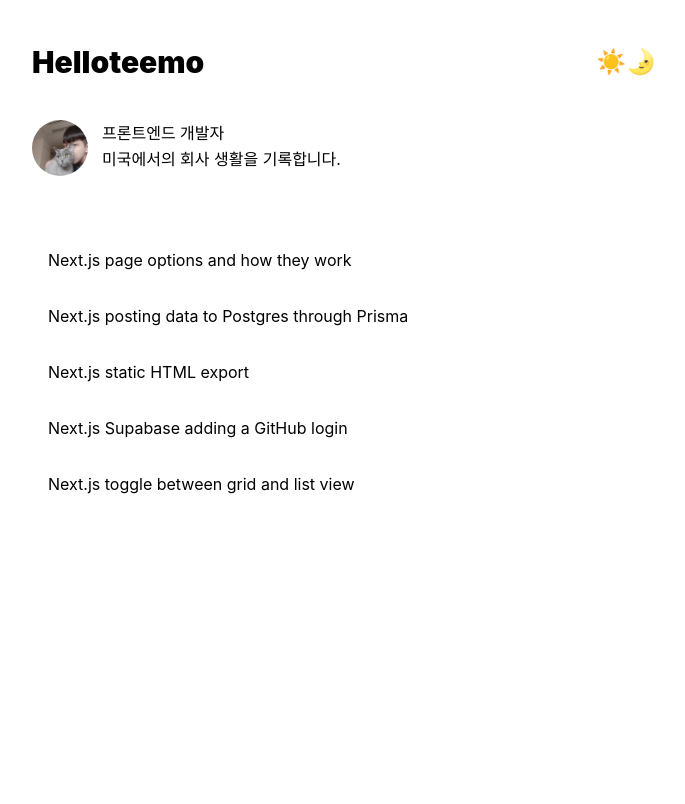
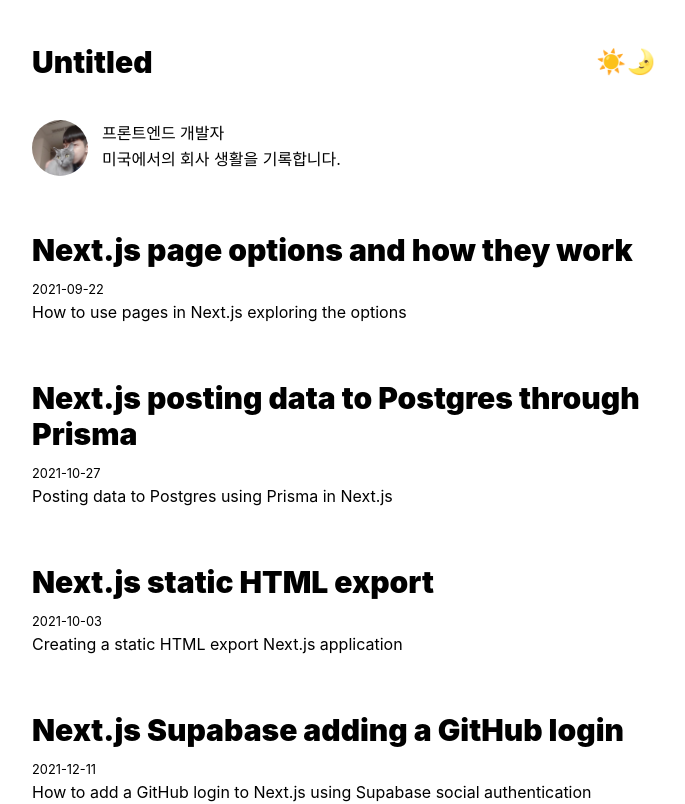
Before and after one commit to dongwook00/richmond, a Next.js app: page / in a window 1280 px wide. Shown: the top 804 px of the page, without its empty margins (296-981 px from the left). Built offline with nearby package versions, Linux system fonts and the light colour scheme.

Commit message:
add Post component

```diff
--- a/components/Header.js
+++ b/components/Header.js
@@ -5,7 +5,7 @@
     <header className="flex justify-between items-center mb-10">
       <Link href="/">
         <a>
-          <h1 className="text-3xl font-black">Helloteemo</h1>
+          <h1 className="text-3xl font-black">Untitled</h1>
         </a>
       </Link>
       <div className="text-2xl">☀️🌛</div>
--- /dev/null
+++ b/components/Post.js
@@ -0,0 +1,19 @@
+import Link from "next/link";
+
+export default function Post({ slug, frontmatter }) {
+  return (
+    <article>
+      <header>
+        <Link href={`/post/${slug}`}>
+          <a>
+            <h3 className="text-3xl font-black mt-14 mb-2">
+              {frontmatter.title}
+            </h3>
+          </a>
+        </Link>
+        <small>{frontmatter.date}</small>
+      </header>
+      <p>{frontmatter.metaDesc}</p>
+    </article>
+  );
+}
--- a/components/layout.js
+++ b/components/layout.js
@@ -7,7 +7,7 @@
       <div className="mx-auto max-w-2xl py-11 px-6">
         <Header />
         <Aside />
-        <main className="container mx-auto flex-1">{children}</main>
+        <main>{children}</main>
       </div>
     </div>
   );
--- a/pages/index.js
+++ b/pages/index.js
@@ -1,6 +1,7 @@
 import fs from "fs";
 import matter from "gray-matter";
 import Link from "next/link";
+import Post from "../components/Post";
 
 export async function getStaticProps() {
   const files = fs.readdirSync("posts");
@@ -23,18 +24,11 @@
 }
 
 export default function Home({ posts }) {
-  console.log("posts", posts);
   return (
-    <div className="flex flex-col dark:bg-black">
+    <>
       {posts.map(({ slug, frontmatter }) => (
-        <article key={slug} className="">
-          <Link href={`/post/${slug}`}>
-            <a>
-              <h1 className="p-4">{frontmatter.title}</h1>
-            </a>
-          </Link>
-        </article>
+        <Post key={slug} slug={slug} frontmatter={frontmatter} />
       ))}
-    </div>
+    </>
   );
 }
```
